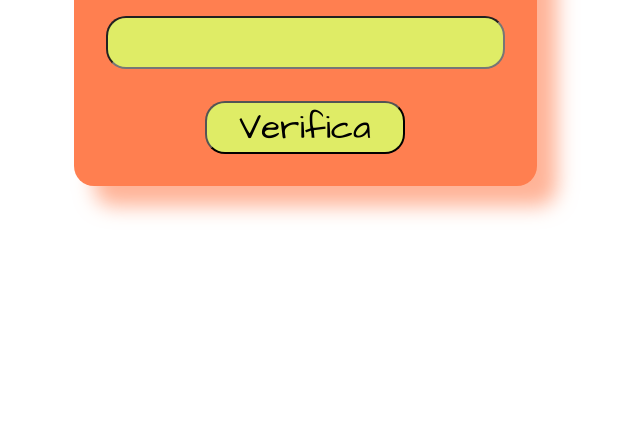
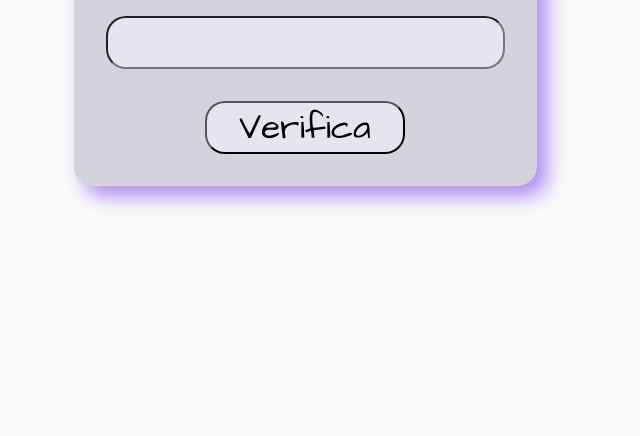
Before and after one commit to NateOliveira/ParOuImpar, a plain HTML site: page index.html in a window 1280 px wide. Shown: the part 364-800 px from the top of the page, without its empty margins (335-975 px from the left). Drawn offline with Linux system fonts and the light colour scheme.

Commit message:
Implementação do light mode

```diff
--- a/style.css
+++ b/style.css
@@ -11,6 +11,7 @@ body {
     width: 100vw;
     height: 100vh;
     font-family: 'Architects Daughter', cursive;
+    background-color:#fafafa;
 }
 
 div {
@@ -18,29 +19,30 @@ div {
     align-items: center;
     justify-content: center;
     flex-direction: column;
-    background-color: coral;
+    background-color:#d2d3db;
     border-radius: 20px;
     padding: 2rem;
-    box-shadow: 20px 20px 20px rgb(255, 128, 82, 0.6);
+    box-shadow: 10px 10px 20px rgb(97, 26, 230, 0.5);
 }
 
 div h1 {
     font-size: 48px;
     margin-bottom: 2rem;
+    color: rgb(97, 26, 230);
 }
 
 div input {
     width: 100%;
     border-radius: 20px;
     margin-bottom: 2rem;
-    background-color: rgb(223, 236, 102);
+    background-color:#e4e5f1;
     font-family: 'Architects Daughter', cursive;
     font-size: 35px;
     text-align: center;
 }
 
 div button {
-    background-color: rgb(223, 236, 102);
+    background-color:#e4e5f1;
     width: 50%;
     border-radius: 20px;
     font-family: 'Architects Daughter', cursive;
@@ -50,5 +52,5 @@ div button {
 }
 
 div button:hover {
-    background-color: rgb(221, 243, 22);
+    background-color:rgba(97, 26, 230, 0.5);
 }
```
